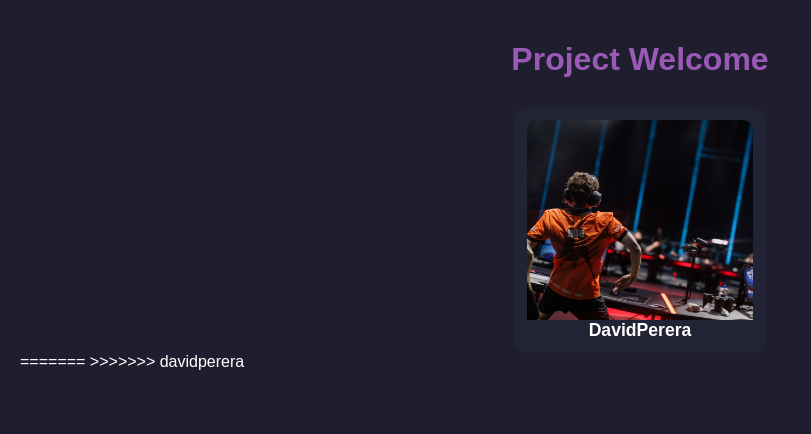
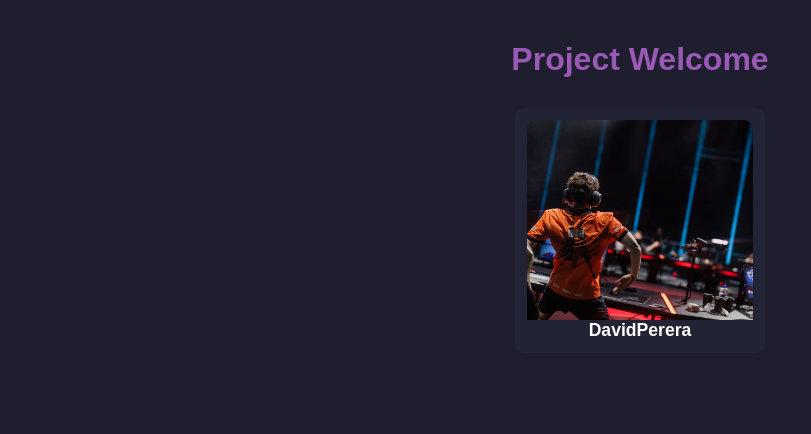
Before and after one commit to Mangell06/welcome-perera-lopez, a PHP site: page / in a window 1280 px wide. Shown: the top 434 px of the page, without its empty margins (0-811 px from the left). Run offline with PHP 8.4, Linux system fonts and the light colour scheme.

Commit message:
Update index.php

```diff
--- a/index.php
+++ b/index.php
@@ -29,6 +29,3 @@
     </ul>
 </body>
 </html>
-=======
-</html>
->>>>>>> davidperera
```
